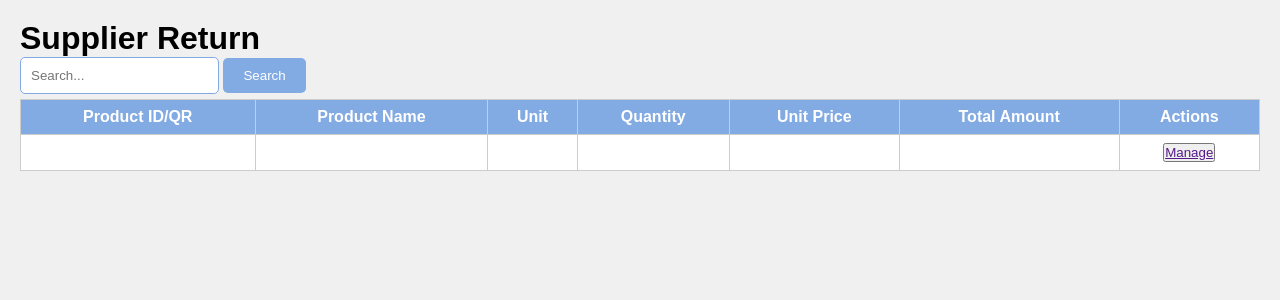
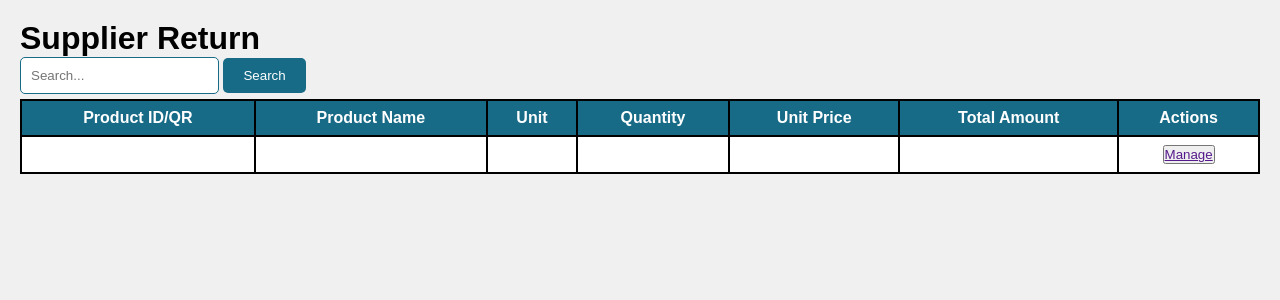
Before and after one commit to ViverIT1/WebBasedPOS, a PHP site: page /suppreturn.html in a window 1280 px wide. Shown: the top 300 px of the page. Run offline with PHP 8.4, Linux system fonts and the light colour scheme.

Commit message:
chnage color design of supplier return

```diff
--- a/suppreturn.css
+++ b/suppreturn.css
@@ -14,7 +14,7 @@ body, h1, button {
   .header {
     display: flex;
     text-align: left;
-    color: #333;
+    color: black;
     margin-bottom: 20px;
   }
 
@@ -29,12 +29,14 @@ body, h1, button {
     .content-table td {
       border: 1px solid #ccc;
       padding: 8px;
+      border: 2px solid black;
       text-align: center;
     }
 
     .content-table th {
-      background-color: #82AAE3;
+      background-color: #176B87;
       color: white;
+      border: 2px solif black;
     }
 
     .content-table tr:nth-child(even) {
@@ -44,14 +46,14 @@ body, h1, button {
   /* Style for the search input */
   .search-form input[type="search"] {
       padding: 10px;
-      border: 1px solid #82AAE3;
+      border: 1px solid #176B87;
       border-radius: 5px;
   }
 
   /* Style for the search button */
   .search-form button[type="submit"] {
       padding: 10px 20px;
-      background-color: #82AAE3;
+      background-color: #176B87;
       color: white;
       border: none;
       border-radius: 5px;
@@ -59,5 +61,5 @@ body, h1, button {
   }
 
   .search-form button[type="submit"]:hover {
-      background-color: #91D8E4;
+      background-color: #64CCC5;
   }
```
